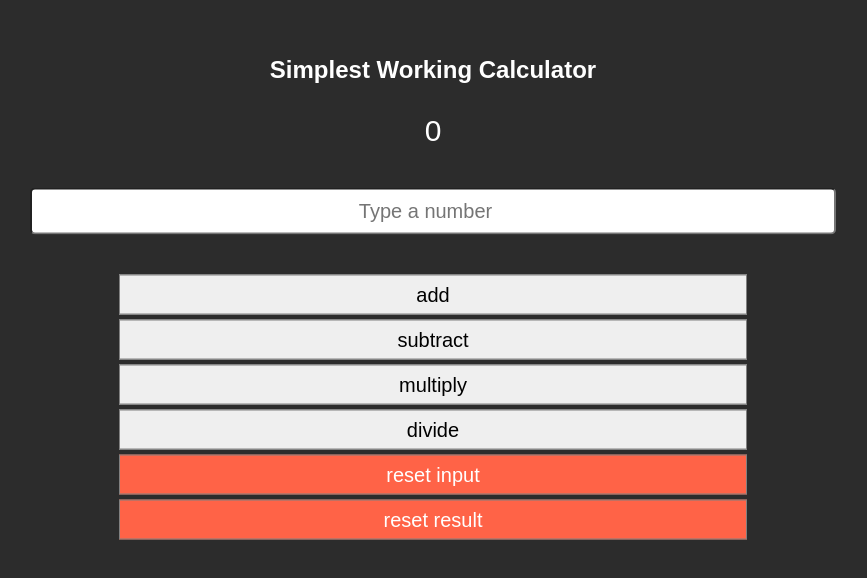
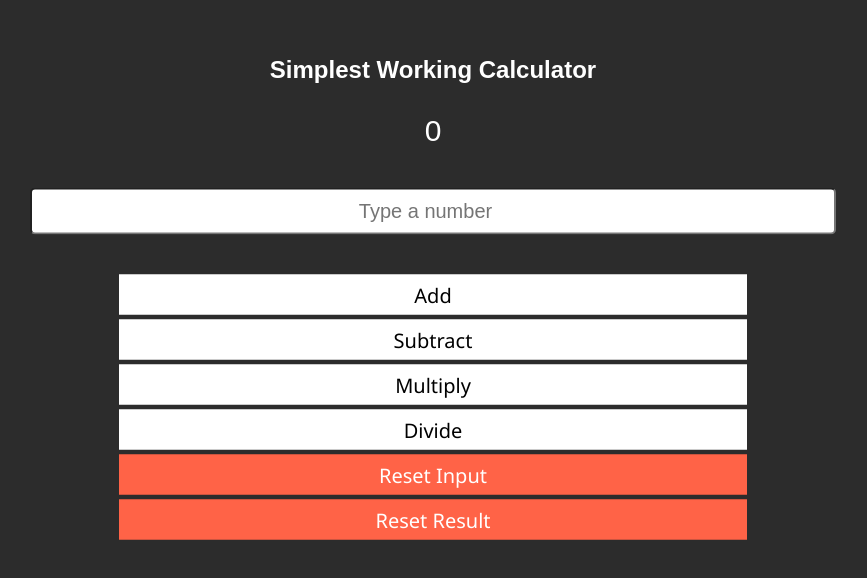
Before and after one commit to PedroSaraviaQ/calculator-app, a React (Create React App) app: page / in a window 1280 px wide. Shown: the part 110-688 px from the top of the page, without its empty margins (207-1074 px from the left). Built offline with nearby package versions, Linux system fonts and the light colour scheme.

Commit message:
btn shadows

```diff
--- a/src/App.css
+++ b/src/App.css
@@ -49,16 +49,42 @@ input {
 
 button {
   display: block;
+  background-color: #fff;
+  font-family: "Segoe UI", Tahoma, Geneva, Verdana, sans-serif;
   font-size: 20px;
   width: 70%;
   padding: 5px 10px;
   margin: 5px auto;
-  border: 1px solid gray;
+  border: 1px solid #fff;
   height: 40px;
+  text-transform: capitalize;
+  transition: 0.5s;
+}
+
+button:is(:hover, :focus) {
+  background-color: #000;
+  color: #fff;
+  border-color: #000;
+}
+
+button:active {
+  background-color: grey;
+  border-color: grey;
 }
 
 button:nth-last-child(2),
 button:nth-last-child(1) {
   background: tomato;
   color: white;
+  border-color: tomato;
 }
+
+:is(button:nth-last-child(2), button:nth-last-child(1)):is(:hover, :focus) {
+  background-color: darkred;
+  border-color: darkred;
+}
+
+:is(button:nth-last-child(2), button:nth-last-child(1)):active {
+  background: red;
+  border-color: red;
+}
```
